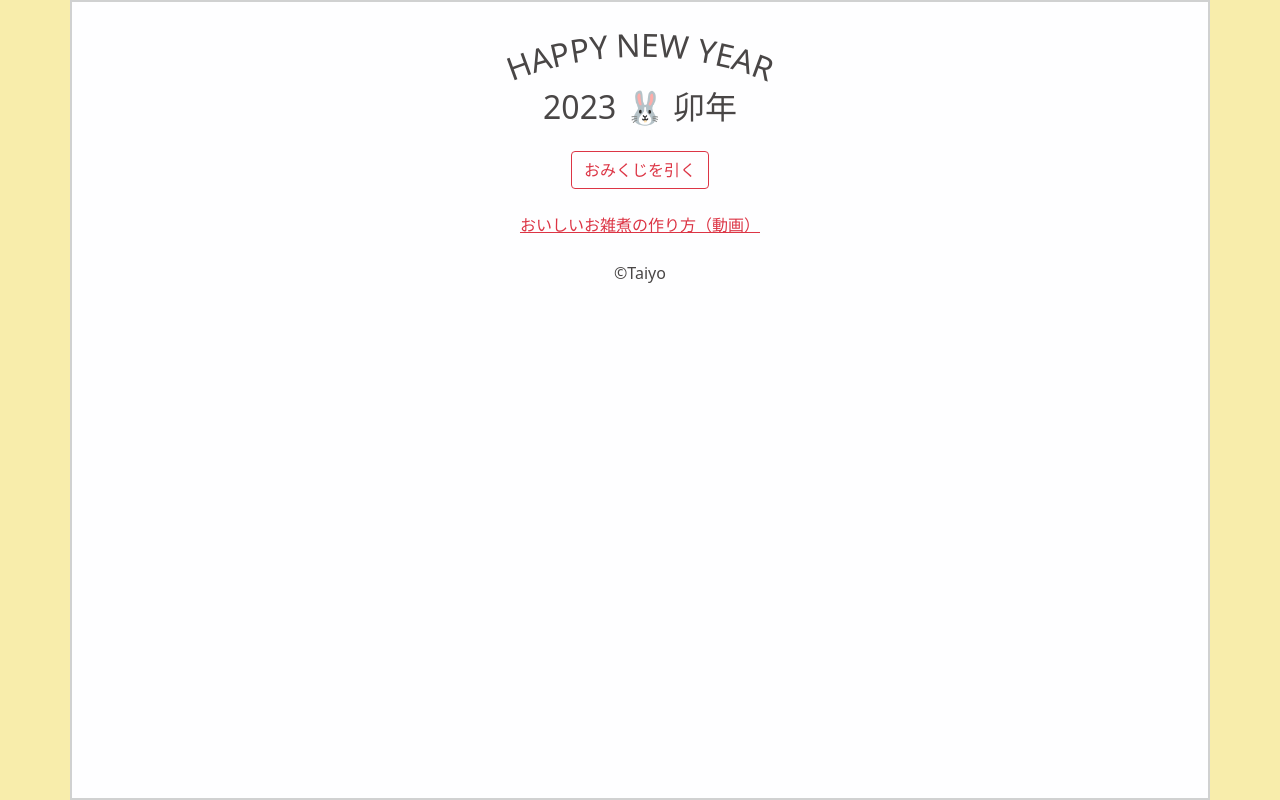
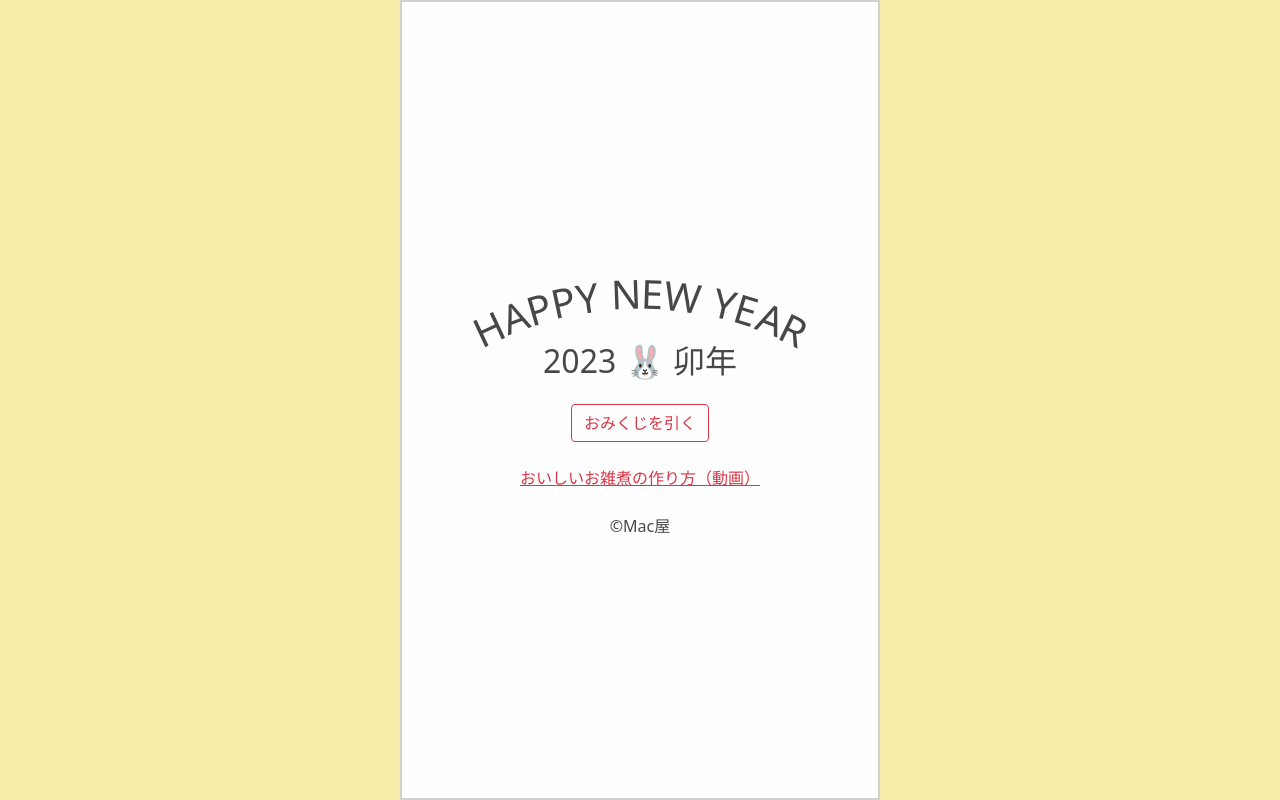
Before and after one commit to taiyo8911/NewYearCard, a plain HTML site: page index.html in a window 1280 px wide. Drawn offline with nearby package versions, Linux system fonts and the light colour scheme; no server answers.

Commit message:
Add files via upload

```diff
--- a/index.html
+++ b/index.html
@@ -7,35 +7,45 @@
         <meta name="viewport" content="width=device-width, initial-scale=1.0">
         <title>年賀状｜20XX年</title>
         <!-- Bootstrap -->
-    <link href="https://cdn.jsdelivr.net/npm/bootstrap@5.0.2/dist/css/bootstrap.min.css" rel="stylesheet"
-        integrity="sha384-EVSTQN3/azprG1Anm3QDgpJLIm9Nao0Yz1ztcQTwFspd3yD65VohhpuuCOmLASjC" crossorigin="anonymous">
+        <link href="https://cdn.jsdelivr.net/npm/bootstrap@5.0.2/dist/css/bootstrap.min.css" rel="stylesheet" integrity="sha384-EVSTQN3/azprG1Anm3QDgpJLIm9Nao0Yz1ztcQTwFspd3yD65VohhpuuCOmLASjC" crossorigin="anonymous">
         <!-- オリジナルCSS -->
         <link rel="stylesheet" href="css/style.css">
         <!-- jQuery -->
         <script src="https://ajax.googleapis.com/ajax/libs/jquery/2.2.4/jquery.min.js"></script>
+
+        <style>
+            body {
+                background-color: rgb(248, 237, 171);
+                color: #494646;
+
+            }
+
+            .container {
+                max-width: 480px;
+                border: #D0D1D1 2px solid;
+                display: flex;
+                justify-content: center;
+                align-items: center;
+            }
+        </style>
     </head>
 
     <body>
         <div class="container text-center">
-        <header>
-            <h2 id="happy-new-year" class="mt-4 mb-4">HAPPY NEW YEAR</h2>
-        </header>
+            <div>
+                <h1 id="happy-new-year" class="mt-4 mb-4">HAPPY NEW YEAR</h1>
 
-        <main>
                 <h2 id="year-eto" class="mb-4">
                     <!-- 今年 -->
                     <span id="this-year" class=""></span>
-
                     <!-- 干支 -->
                     <span id="eto" class=""></span>年
-
                 </h2>
 
                 <div id="eto-image" class="mb-4"></div>
 
                 <div id="omikuji" class="mb-4">
-                <button type="button" class="btn btn-outline-danger"
-                    onclick="Omikuji(), this.disabled = true;">おみくじを引く</button>
+                    <button type="button" class="btn btn-outline-danger" onclick="Omikuji(), this.disabled = true;">おみくじを引く</button>
                 </div>
 
                 <div id="omikuji-result" class="mb-4"></div>
@@ -43,12 +53,9 @@
                 <div id="link-group" class="">
                     <a href="https://youtu.be/h86FeBU2w9Y" class="link-danger" target="_blank">おいしいお雑煮の作り方（動画）</a><br>
                 </div>
-        </main>
 
-        <footer class="mt-4">
-            <p>&copy;Taiyo</p>
-        </footer>
-
+                <p class="mt-4">&copy;Mac屋</p>
+            </div>
         </div>
 
         <script src="js/jquery.arctext.js"></script>
```
Lines whose indentation alone changed are shown as unchanged.
